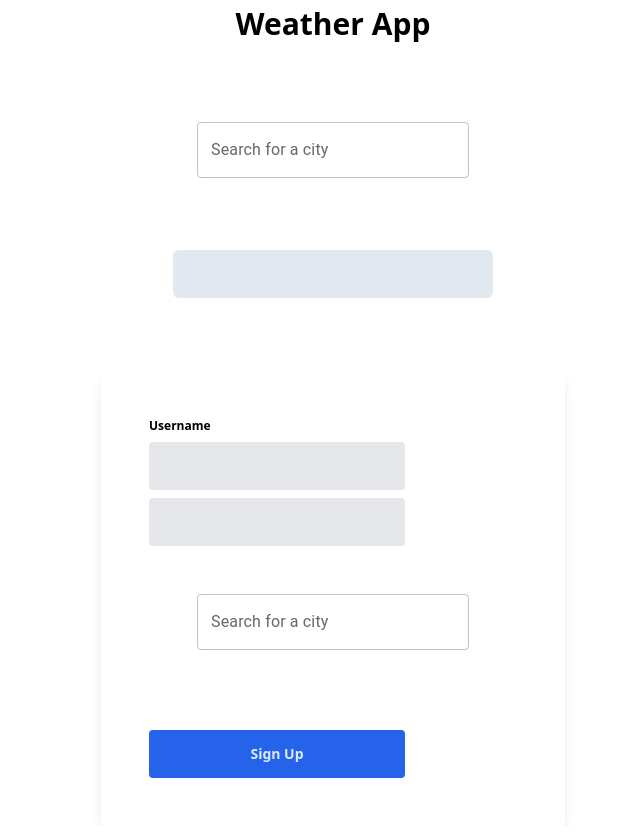
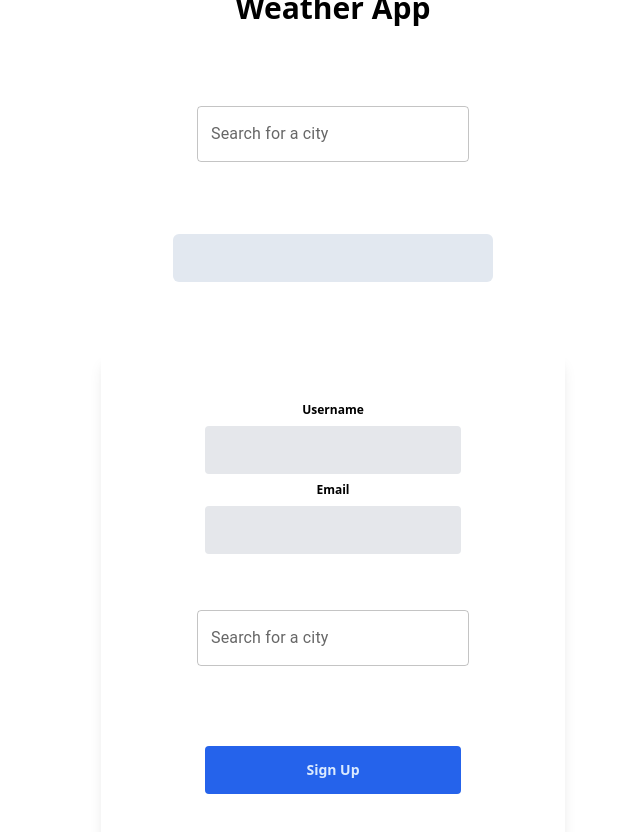
Before and after one commit to MohamedHagi/TVO_WeatherApp_Challenge, a React (Vite) app in the folder frontend/: page / in a window 1280 px wide. Shown: the top 832 px of the page, without its empty margins (307-947 px from the left). Built offline with nearby package versions, Linux system fonts and the light colour scheme; no server answers.

Commit message:
fixing some styling for the signup component

```diff
--- a/frontend/src/components/Signup.jsx
+++ b/frontend/src/components/Signup.jsx
@@ -36,14 +36,14 @@ function Signup({ handleSignup }) {
   return (
     <div>
       <form
-        className="flex flex-col bg-white rounded shadow-lg p-12 mt-12"
+        className="flex items-center flex-col bg-white rounded shadow-lg p-12 mt-12"
         onSubmit={handleSubmit}
       >
         <label className="font-semibold text-xs" htmlFor="usernameField">
           Username
         </label>
         <input
-          className="flex items-center h-12 px-4 w-64 bg-gray-200 mt-2 rounded focus:outline-none focus:ring-2"
+          className="flex items-center h-12 px-4 my-2 w-64 bg-gray-200 mt-2 rounded focus:outline-none focus:ring-2"
           type="text"
           id="usernameField"
           name="username"
@@ -51,8 +51,11 @@ function Signup({ handleSignup }) {
           onChange={handleChange}
           required
         />
+        <label className="font-semibold text-xs" htmlFor="usernameField">
+          Email
+        </label>
         <input
-          className="flex items-center h-12 px-4 w-64 bg-gray-200 mt-2 rounded focus:outline-none focus:ring-2"
+          className="flex items-center h-12 px-4 my-2 w-64 bg-gray-200 mt-2 rounded focus:outline-none focus:ring-2"
           type="email"
           id="emailField"
           name="email"
```
